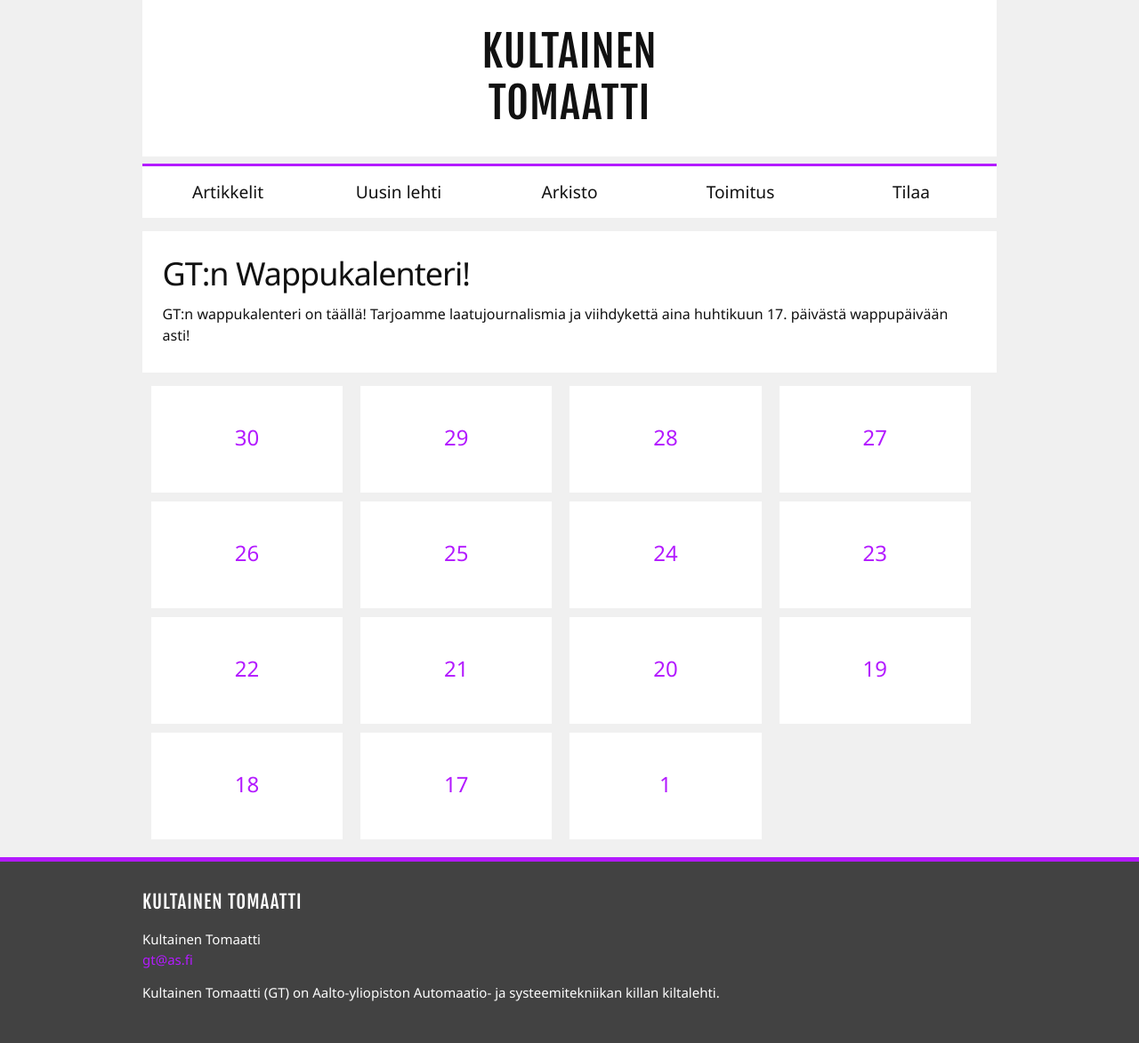
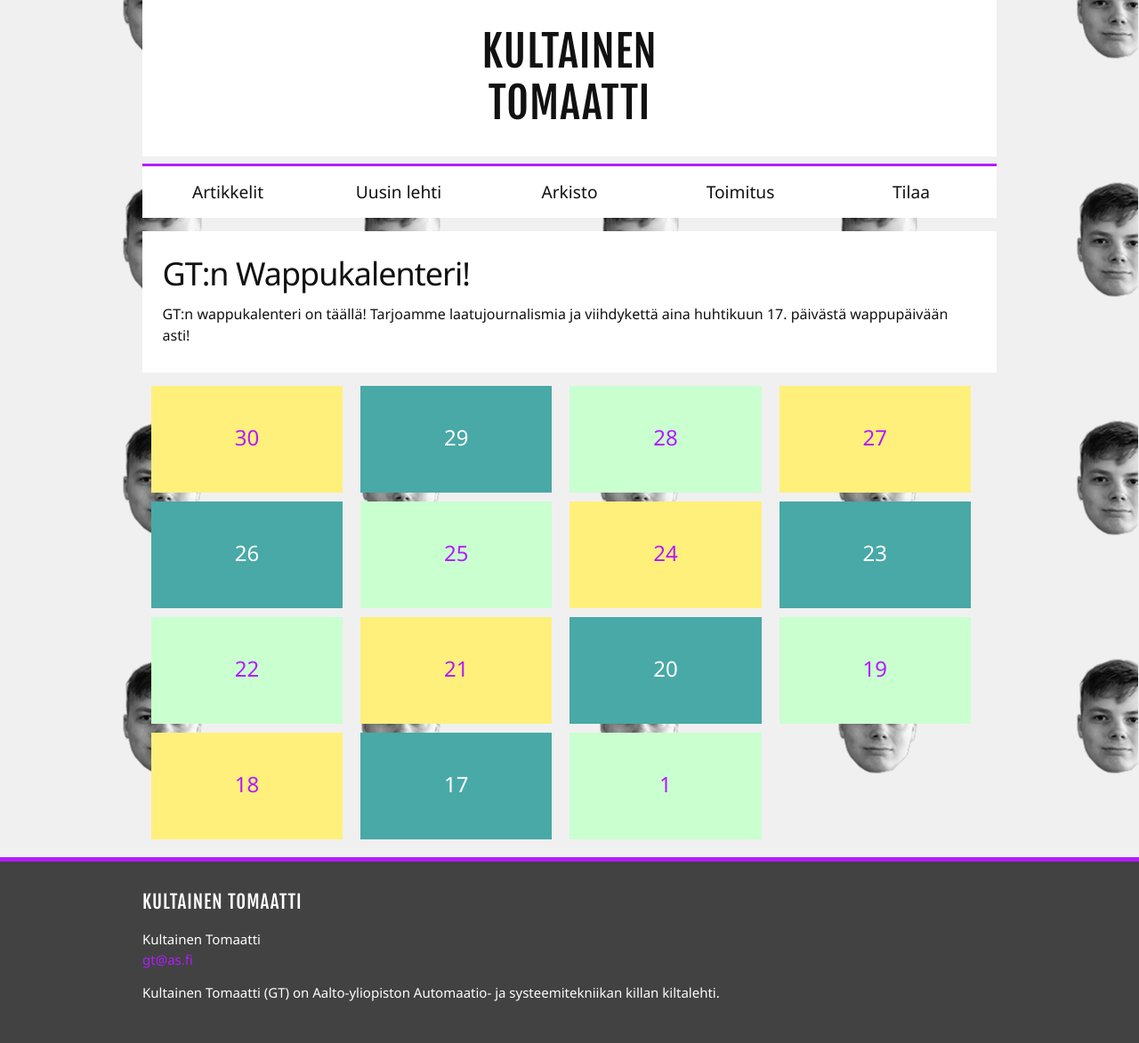
Before and after one commit to AS-kilta/gt-web, a Jekyll site: the page built from category/wappu17.html, in a window 1280 px wide. Shown: the whole page at 89% size. Built offline with Jekyll 4.4.1, drawn with Linux system fonts in a browser that asks for light colours.

Commit message:
Add dankness to wappucalendar page

```diff
--- a/_layouts/calendar.html
+++ b/_layouts/calendar.html
@@ -2,6 +2,24 @@
 layout: default
 ---
 
+<style>
+  .dynamic-bg--wappu17 {
+    width: calc(100% - 50px);
+    background-image: url("/static/2017-wappu/juuso-icon.png");
+    position: absolute;
+    top: -50%;
+    bottom: -50px;
+    left: 0;
+    z-index: -10;
+    overflow: hidden;
+    animation: bg-slide 5s ease-in-out infinite alternate;
+  }
+  @keyframes bg-slide {
+    from { transform: translate(0, 0); }
+    to { transform: translate(50px, 50px); }
+  }
+</style>
+<div class="dynamic-bg--wappu17"></div>
 <article class="teaser teaser--heading">
   <div class="teaser__text">
     <h1 class="post-title" itemprop="name headline">{{ page.title }}</h1>
--- a/_sass/_gt-theme.scss
+++ b/_sass/_gt-theme.scss
@@ -270,6 +270,7 @@ body.special-bg {
   margin: 5px;
   text-align: center;
   .calendar-item__cover {
+    transition: all 2s linear;
     padding-top: 40px;
   }
   .calendar-item__inside {
@@ -286,3 +287,22 @@ body.special-bg {
     }
   }
 }
+
+a {
+  &:nth-of-type(3n) {
+    .calendar-item {
+      background-color: #CAFFD0;
+    }
+  }
+  &:nth-of-type(3n+1) {
+    .calendar-item {
+      background-color: #FFF07C;
+    }
+  }
+  &:nth-of-type(3n+2) {
+    .calendar-item {
+      background-color: #48A9A6;
+      color: $white-color;
+    }
+  }
+}
```
Also changed, not shown: static/2017-wappu/juuso-icon.png (added).
